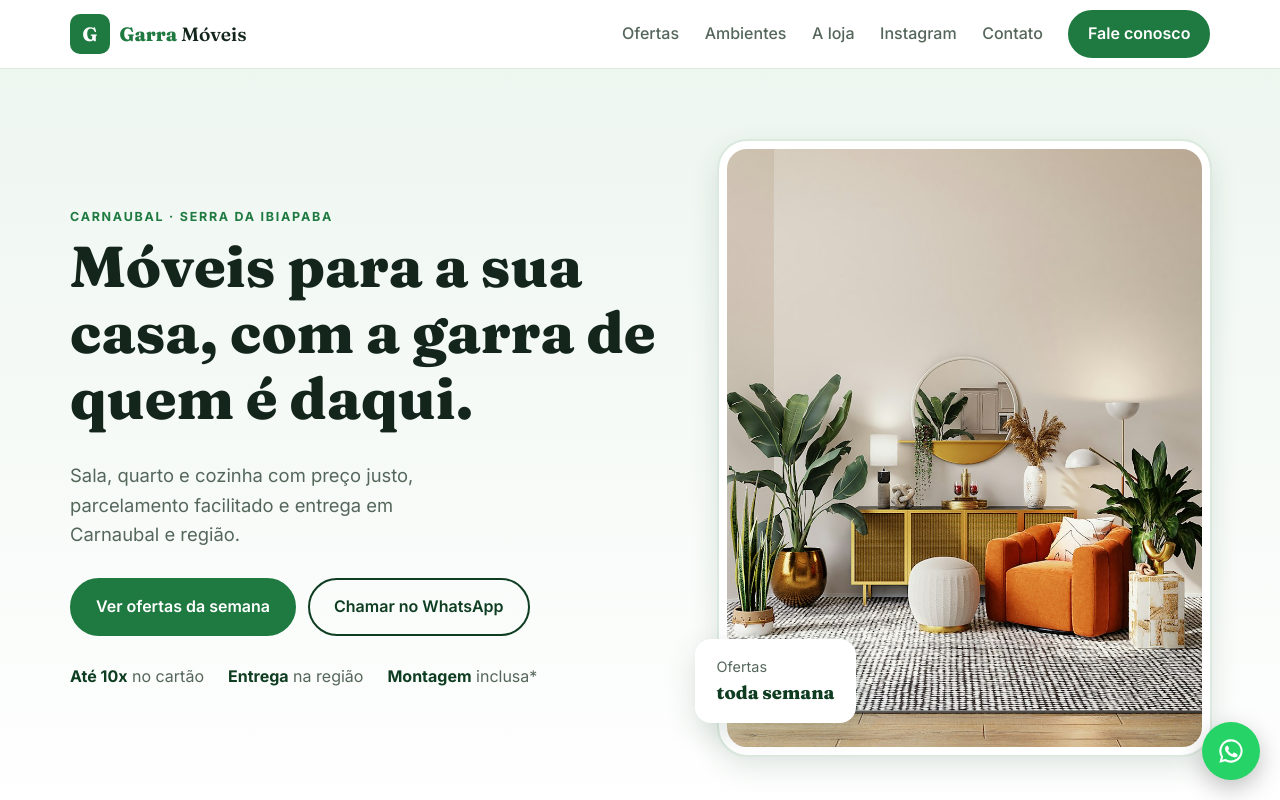
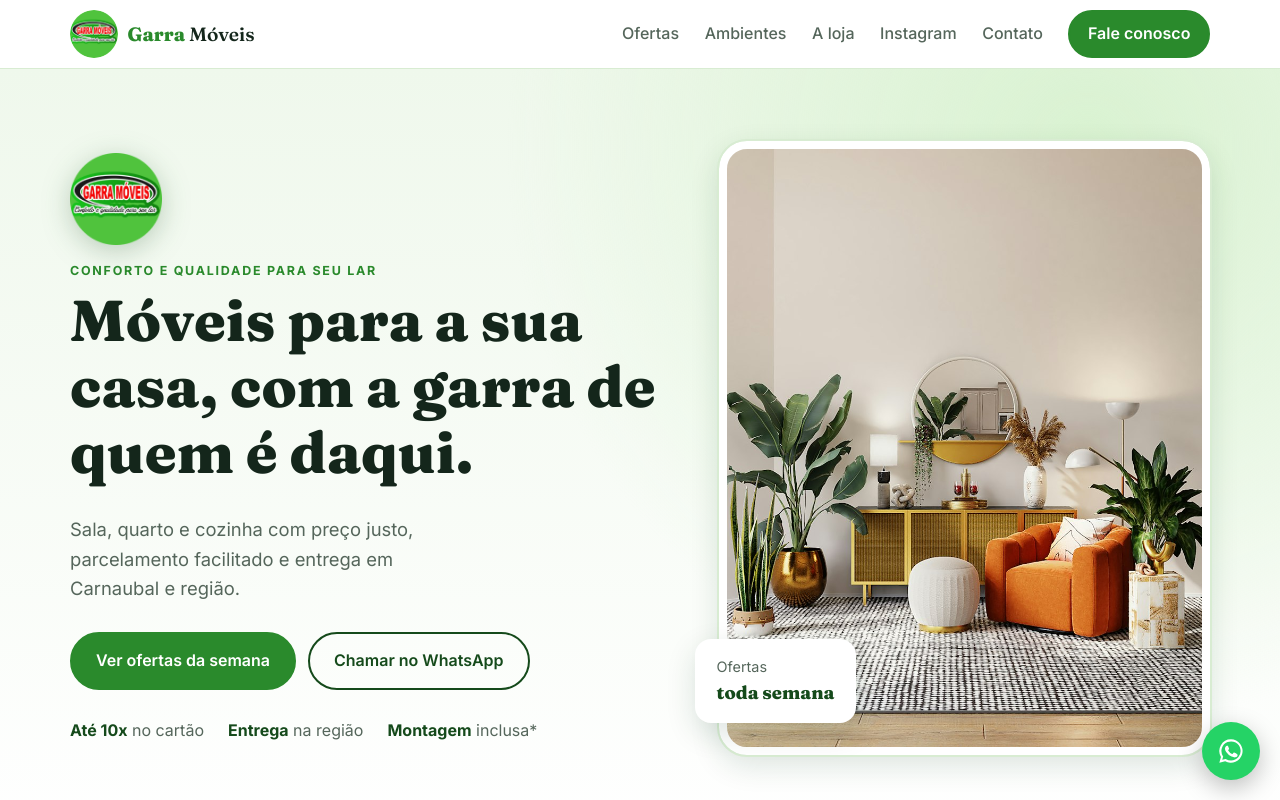
Before and after one commit to horaciosilva/Site-Moveis, a plain HTML site: page index.html in a window 1280 px wide. Shown: the top 800 px of the page. Drawn offline with Linux system fonts and the light colour scheme.

Commit message:
Logo oficial da Garra Móveis e cores ajustadas ao logo
Co-Authored-By: Claude Opus 5.5 <noreply@anthropic.com>
Claude-Session: https://claude.ai/code/session_018SHfdpfF3G6utAbPmD9Sj5

```diff
--- a/dados.js
+++ b/dados.js
@@ -8,7 +8,7 @@ const LOJA = {
   whatsapp: "5588900000000", // DDI + DDD + número, só dígitos (TROCAR)
   telefone: "(88) 9 0000-0000", // TROCAR
   endereco: "Rua Exemplo, 123 - Centro, Carnaubal - CE", // TROCAR
-  logo: "", // caminho do logo, ex.: "assets/logo.png" (vazio = letra G)
+  logo: "assets/logo.png",
   horario: "Seg a Sex: 7h às 18h · Sáb: 7h às 13h", // CONFIRMAR
 };
 
--- a/index.html
+++ b/index.html
@@ -8,7 +8,8 @@
   <link rel="preconnect" href="https://fonts.googleapis.com">
   <link rel="preconnect" href="https://fonts.gstatic.com" crossorigin>
   <link href="https://fonts.googleapis.com/css2?family=Fraunces:opsz,wght@9..144,600;9..144,800&family=Inter:wght@400;500;600;700&display=swap" rel="stylesheet">
-  <meta name="theme-color" content="#1f7a41">
+  <meta name="theme-color" content="#2a8a2c">
+  <link rel="icon" href="assets/favicon.png">
   <link rel="stylesheet" href="styles.css">
 </head>
 <body>
@@ -16,7 +17,7 @@
 <header class="topo" id="topo">
   <div class="container topo__linha">
     <a href="#inicio" class="marca" aria-label="Garra Móveis, início">
-      <span class="marca__icone" data-logo>G</span>
+      <span class="marca__icone" data-logo><img src="assets/logo.png" alt=""></span>
       <span><strong>Garra</strong> Móveis</span>
     </a>
     <button class="menu-btn" aria-label="Abrir menu" aria-expanded="false">☰</button>
@@ -36,7 +37,8 @@
   <section class="hero" id="inicio">
     <div class="container hero__grid">
       <div>
-        <p class="etiqueta">Carnaubal · Serra da Ibiapaba</p>
+        <img class="hero__logo" src="assets/logo.png" alt="Logo Garra Móveis">
+        <p class="etiqueta">Conforto e qualidade para seu lar</p>
         <h1>Móveis para a sua casa, com a garra de quem é daqui.</h1>
         <p class="hero__texto">Sala, quarto e cozinha com preço justo, parcelamento facilitado e entrega em Carnaubal e região.</p>
         <div class="hero__acoes">
@@ -142,7 +144,7 @@
 
 <footer class="rodape">
   <div class="container rodape__linha">
-    <span>© <span id="ano"></span> Garra Móveis · Carnaubal - CE</span>
+    <div class="rodape__marca"><img src="assets/logo.png" alt="Garra Móveis"><div><em>Conforto e qualidade para seu lar</em>© <span id="ano"></span> Garra Móveis · Carnaubal - CE</div></div>
     <a data-insta href="#" target="_blank" rel="noopener">Instagram</a>
   </div>
 </footer>
--- a/styles.css
+++ b/styles.css
@@ -1,11 +1,14 @@
 :root {
-  --verde-escuro: #0f3d22;
-  --verde-medio: #17552f;
-  --verde: #1f7a41;
-  --verde-forte: #16612f;
-  --verde-claro: #eef6f0;
-  --borda: #dbe9df;
-  --destaque: #8fd6a5;
+  /* cores tiradas do logo */
+  --verde-logo: #50c33d;
+  --vermelho: #e3120b;
+  --verde-escuro: #154a1b;
+  --verde-medio: #1f6326;
+  --verde: #2a8a2c;
+  --verde-forte: #217023;
+  --verde-claro: #eff8ec;
+  --borda: #d8ecd2;
+  --destaque: #7fdc6a;
   --texto: #14261b;
   --suave: #55665b;
   --branco: #ffffff;
@@ -56,7 +59,7 @@ h2 { font-size: clamp(1.7rem, 3.5vw, 2.5rem); }
 .topo__linha { display: flex; align-items: center; justify-content: space-between; height: 68px; }
 .marca { display: flex; align-items: center; gap: .6rem; text-decoration: none; font-size: 1.2rem; font-family: Fraunces, serif; }
 .marca__icone {
-  width: 40px; height: 40px; border-radius: 10px; display: grid; place-items: center;
+  width: 48px; height: 48px; border-radius: 50%; display: grid; place-items: center;
   background: var(--verde); color: #fff; font-weight: 800; overflow: hidden;
 }
 .marca__icone img { width: 100%; height: 100%; object-fit: contain; }
@@ -67,7 +70,7 @@ h2 { font-size: clamp(1.7rem, 3.5vw, 2.5rem); }
 .menu-btn { display: none; background: none; border: 0; font-size: 1.6rem; cursor: pointer; color: var(--verde-escuro); }
 
 /* Hero */
-.hero { background: linear-gradient(180deg, var(--verde-claro), var(--branco)); padding: 72px 0 88px; overflow: hidden; }
+.hero { background: radial-gradient(circle at 85% 10%, #d9f2d1, transparent 45%), linear-gradient(180deg, var(--verde-claro), var(--branco)); padding: 72px 0 88px; overflow: hidden; }
 .hero__grid { display: grid; grid-template-columns: 1.1fr .9fr; gap: 48px; align-items: center; }
 .hero__texto { font-size: 1.15rem; color: var(--suave); max-width: 34ch; }
 .hero__acoes { display: flex; flex-wrap: wrap; gap: 12px; margin: 28px 0; }
@@ -114,7 +117,7 @@ h2 { font-size: clamp(1.7rem, 3.5vw, 2.5rem); }
 .produto__foto { overflow: hidden; }
 .produto__foto svg { width: 58%; color: var(--verde-medio); }
 .selo {
-  position: absolute; top: 12px; left: 12px; background: var(--verde); color: #fff;
+  position: absolute; top: 12px; left: 12px; background: var(--vermelho); color: #fff;
   font-size: .75rem; font-weight: 700; padding: .3em .8em; border-radius: 999px;
 }
 .desconto {
@@ -125,7 +128,7 @@ h2 { font-size: clamp(1.7rem, 3.5vw, 2.5rem); }
 .produto__cat { font-size: .78rem; color: var(--suave); text-transform: uppercase; letter-spacing: .1em; }
 .produto h3 { font-family: Inter, sans-serif; font-size: 1.05rem; margin: 0 0 6px; }
 .preco-de { color: var(--suave); text-decoration: line-through; font-size: .9rem; }
-.preco-por { font-size: 1.5rem; font-weight: 700; color: var(--verde-forte); }
+.preco-por { font-size: 1.5rem; font-weight: 700; color: var(--vermelho); }
 .parcelas { font-size: .88rem; color: var(--suave); margin-bottom: 14px; }
 .produto .btn { margin-top: auto; text-align: center; }
 
@@ -178,7 +181,11 @@ h2 { font-size: clamp(1.7rem, 3.5vw, 2.5rem); }
 
 /* Rodapé */
 .rodape { background: var(--verde-escuro); color: var(--borda); padding: 28px 0; font-size: .9rem; }
-.rodape__linha { display: flex; justify-content: space-between; gap: 12px; flex-wrap: wrap; }
+.rodape__linha { display: flex; justify-content: space-between; align-items: center; gap: 16px; flex-wrap: wrap; }
+.rodape__marca { display: flex; align-items: center; gap: 14px; }
+.rodape__marca img { width: 72px; height: 72px; }
+.rodape__marca em { display: block; font-family: Fraunces, serif; color: var(--destaque); font-size: 1.05rem; }
+.hero__logo { width: 92px; height: 92px; margin-bottom: 16px; filter: drop-shadow(0 6px 14px rgba(21, 74, 27, .25)); }
 
 .whats-flutuante {
   position: fixed; right: 20px; bottom: 20px; width: 58px; height: 58px; border-radius: 50%;
```
Also changed, not shown: assets/favicon.png (added), assets/logo.png (added), 1 other file.
